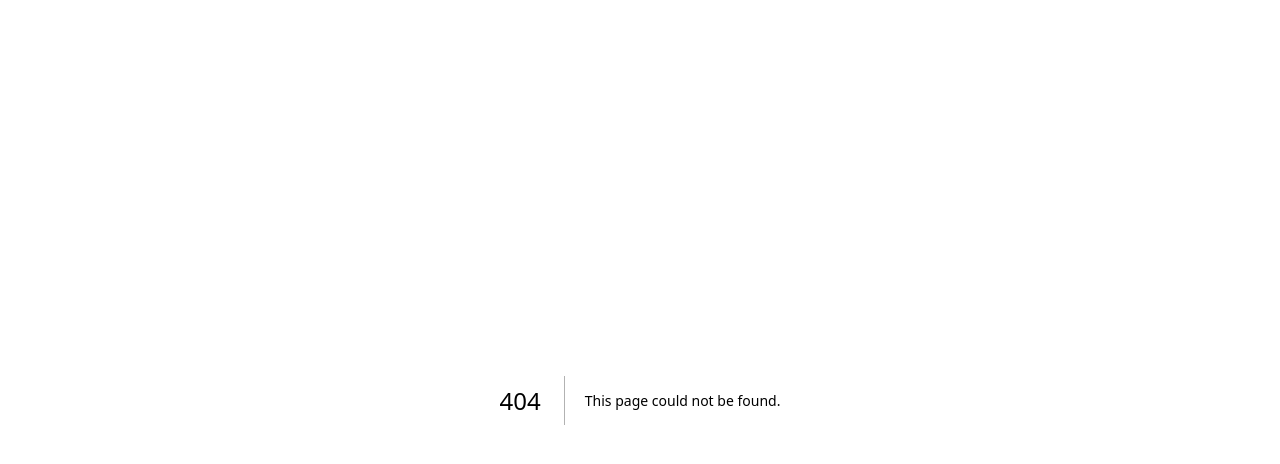
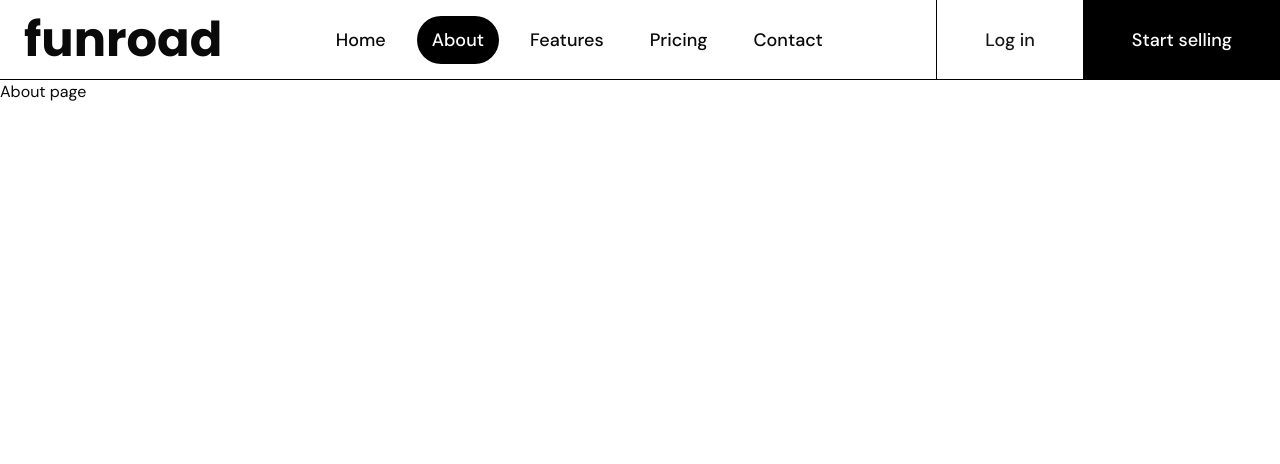
Before and after one commit to duy-nirvana/multi-ecommerce, a Next.js app: page /about in a window 1280 px wide. Before the commit this address had no page. Shown: the top 464 px of the page. Built offline with nearby package versions, Linux system fonts and the light colour scheme.

Commit message:
Add navbar

```diff
--- /dev/null
+++ b/src/app/(home)/about/page.tsx
@@ -0,0 +1,5 @@
+const Page = () => {
+  return <div>About page</div>;
+};
+
+export default Page;
--- /dev/null
+++ b/src/app/(home)/contact/page.tsx
@@ -0,0 +1,5 @@
+const Page = () => {
+  return <div>Contact page</div>;
+};
+
+export default Page;
--- /dev/null
+++ b/src/app/(home)/features/page.tsx
@@ -0,0 +1,5 @@
+const Page = () => {
+  return <div>Features page</div>;
+};
+
+export default Page;
--- a/src/app/(home)/navbar.tsx
+++ b/src/app/(home)/navbar.tsx
@@ -1,20 +1,76 @@
+"use client";
+import { Button } from "@/components/ui/button";
 import { cn } from "@/lib/utils";
 import { Poppins } from "next/font/google";
 import Link from "next/link";
+import { usePathname } from "next/navigation";
 
 const poppins = Poppins({
   subsets: ["latin"],
   weight: ["700"],
 });
 
+interface NavbarItemProps {
+  href: string;
+  children: React.ReactNode;
+  isActive?: boolean;
+}
+const NavbarItem = ({ href, children, isActive }: NavbarItemProps) => (
+  <Button
+    asChild
+    variant="outline"
+    className={cn(
+      "bg-transparent hover:bg-transparent rounded-full hover:border-primary border-transparent px-3.5 text-lg",
+      isActive && "bg-black text-white hover:bg-black hover:text-white"
+    )}
+  >
+    <Link href={href}>{children}</Link>
+  </Button>
+);
+
+const navbarItems = [
+  { href: "/", children: "Home" },
+  { href: "/about", children: "About" },
+  { href: "/features", children: "Features" },
+  { href: "/pricing", children: "Pricing" },
+  { href: "/contact", children: "Contact" },
+];
+
 const Navbar = () => {
+  const pathname = usePathname();
+
   return (
     <nav className="h-20 flex border-b justify-between font-medium bg-white">
-      <Link href="/" className="pl-6">
+      <Link href="/" className="pl-6 flex items-center">
         <span className={cn("text-5xl font-semibold", poppins.className)}>
           funroad
         </span>
       </Link>
+
+      <div className="lg:flex items-center gap-4 hidden">
+        {navbarItems.map((item) => (
+          <NavbarItem
+            key={item.href}
+            href={item.href}
+            isActive={pathname === item.href}
+          >
+            {item.children}
+          </NavbarItem>
+        ))}
+      </div>
+
+      <div className="lg:flex hidden">
+        <Button
+          asChild
+          variant="secondary"
+          className="border-l border-t-0 border-r-0 border-b-0 px-12 h-full rounded-none bg-white hover:bg-pink-400 transition-colors text-lg"
+        >
+          <Link href="/sign-in">Log in</Link>
+        </Button>
+        <Button className="border-l border-t-0 border-r-0 border-b-0 px-12 h-full rounded-none bg-black text-white hover:bg-pink-400 transition-colors text-lg hover:text-black">
+          <Link href="/sign-up">Start selling</Link>
+        </Button>
+      </div>
     </nav>
   );
 };
--- /dev/null
+++ b/src/app/(home)/pricing/page.tsx
@@ -0,0 +1,5 @@
+const Page = () => {
+  return <div>Pricing page</div>;
+};
+
+export default Page;
```
